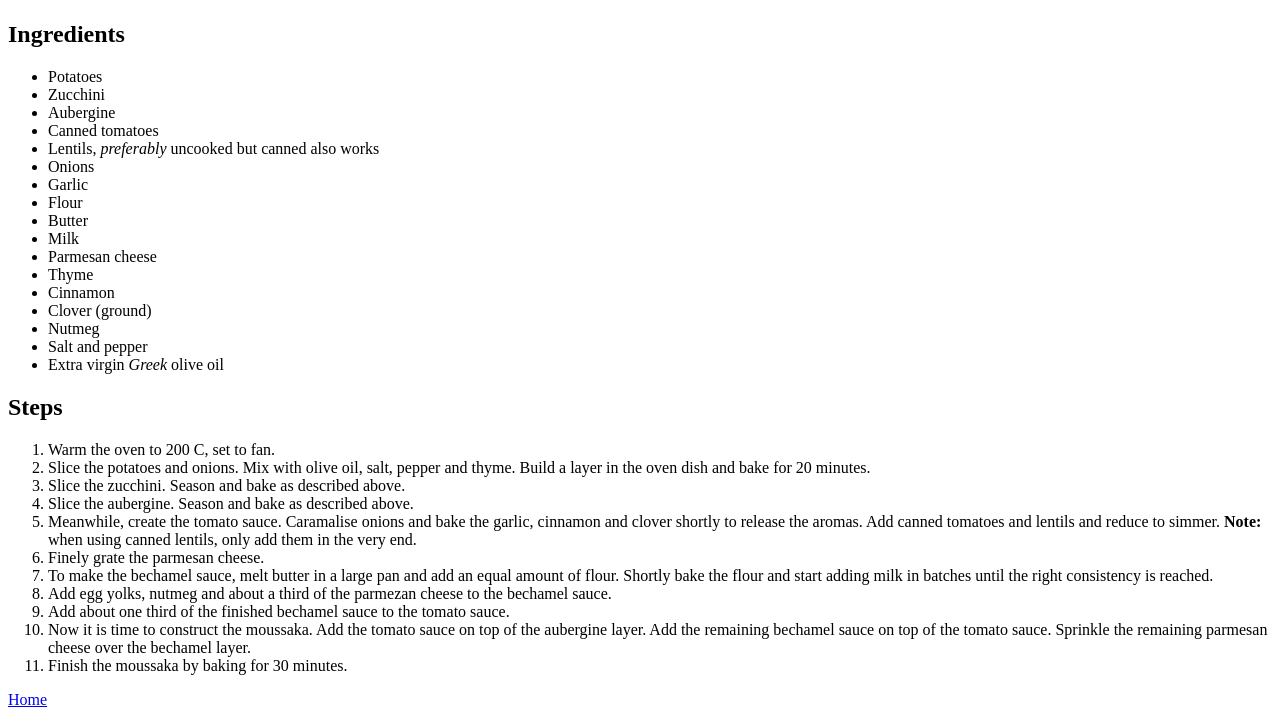
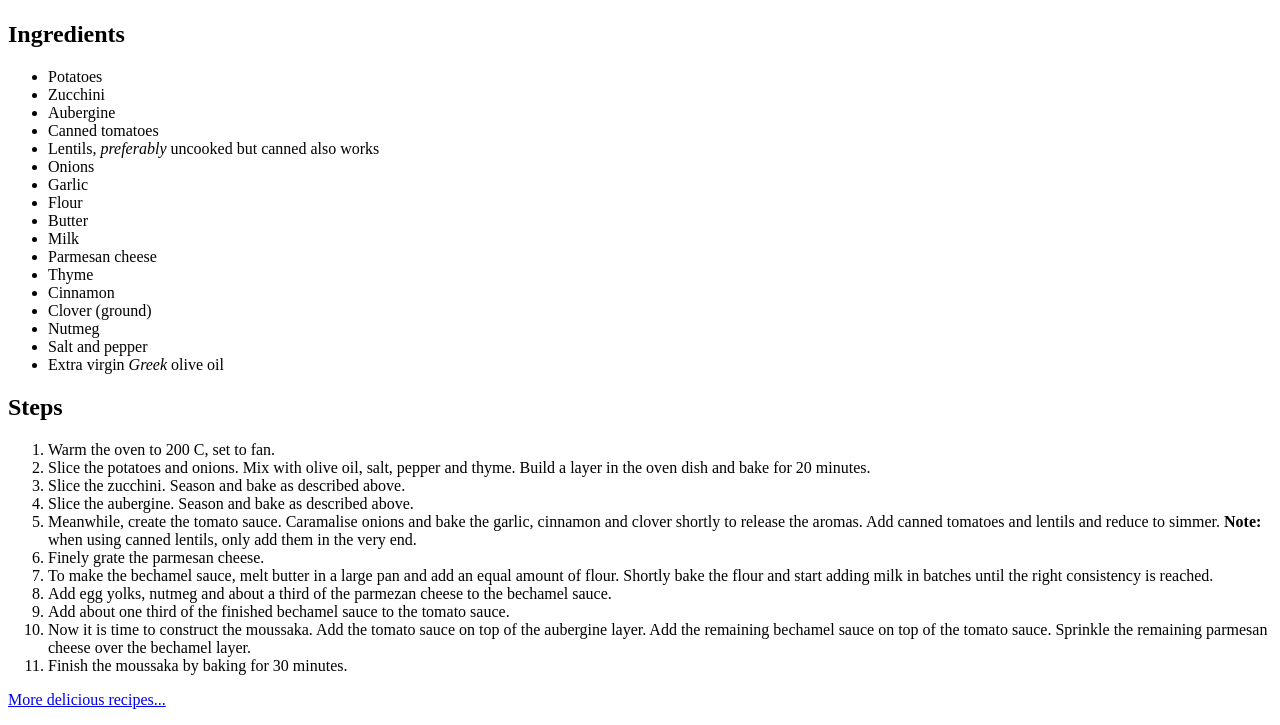
Before and after one commit to pietereb/odin-recipes, a plain HTML site: page recipes/moussaka.html in a window 1280 px wide. Shown: the part 451-1176 px from the top of the page. Drawn offline with Linux system fonts and the light colour scheme.

```diff
--- a/recipes/moussaka.html
+++ b/recipes/moussaka.html
@@ -48,7 +48,7 @@
             <li>Now it is time to construct the moussaka. Add the tomato sauce on top of the aubergine layer. Add the remaining bechamel sauce on top of the tomato sauce. Sprinkle the remaining parmesan cheese over the bechamel layer.</li>
             <li>Finish the moussaka by baking for 30 minutes.</li>
         </ol>
-    <p><a href="../index.html">Home</a></p>
+    <p><a href="../index.html">More delicious recipes...</a></p>
 </body>
 
 </html>
```
Also changed, not shown: 1 other file.
